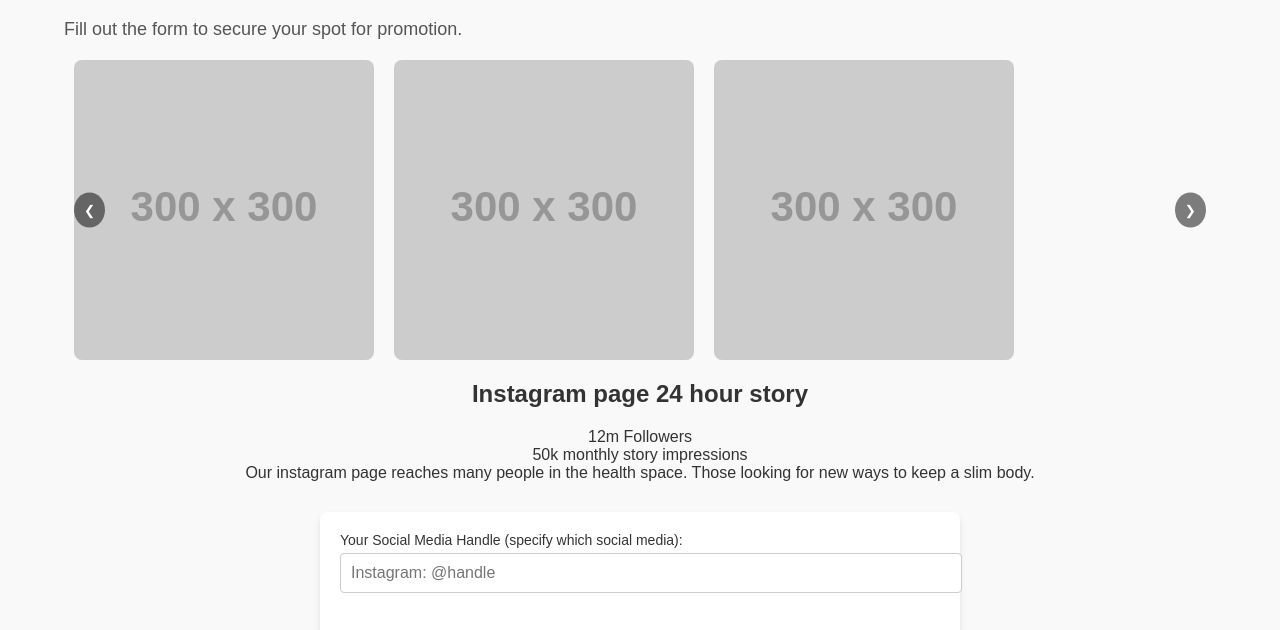
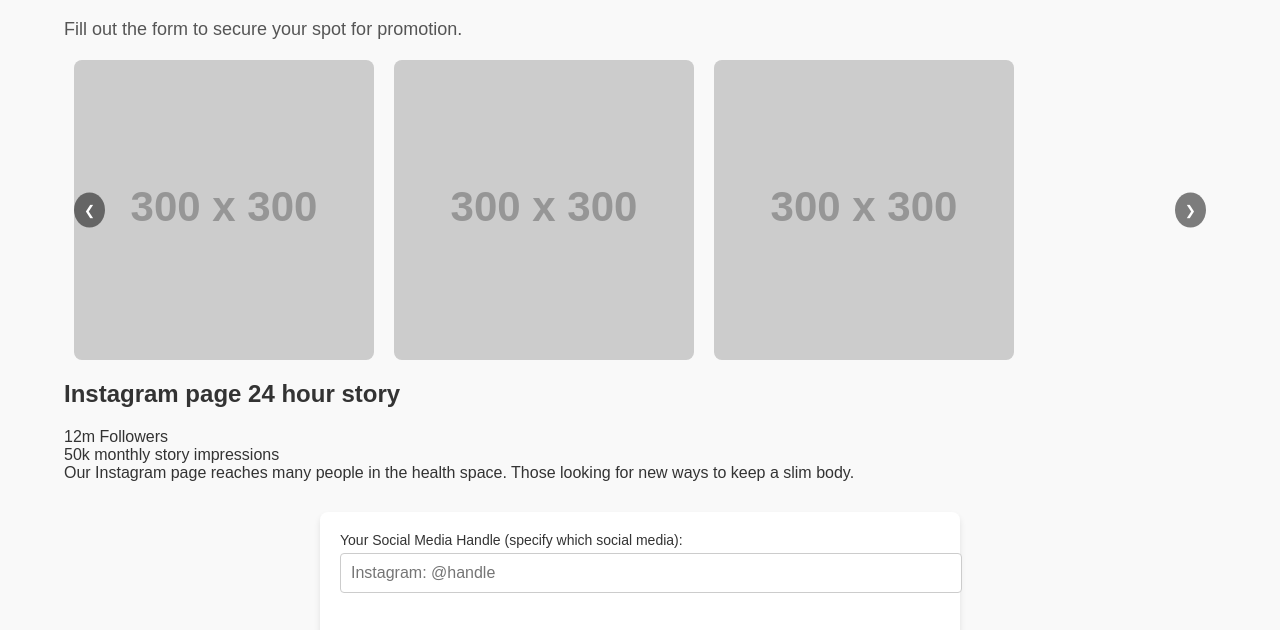
Before and after one commit to daygonz/web2, a plain HTML site: page booking.html in a window 1280 px wide. Shown: the part 113-743 px from the top of the page. Drawn offline with Linux system fonts and the light colour scheme; placeholder pictures from the web are drawn by us.

Commit message:
Update booking.html

```diff
--- a/booking.html
+++ b/booking.html
@@ -141,11 +141,12 @@
         </div>
 
 
-          <!-- Promo Space Description -->
-        <div class="promo-description">
-            <h2 text-align: left;>Instagram page 24 hour story</h2>
-            <p text-align: left;>12m Followers <br> 50k monthly story impressions <br> Our instagram page reaches many people in the health space. Those looking for new ways to keep a slim body.</p>
-        </div>
+       <!-- Promo Space Description -->
+<div class="promo-description" style="text-align: left;">
+    <h2>Instagram page 24 hour story</h2>
+    <p>12m Followers <br> 50k monthly story impressions <br> Our Instagram page reaches many people in the health space. Those looking for new ways to keep a slim body.</p>
+</div>
+
 
         <!-- Booking Form -->
         <form class="booking-form">
```
